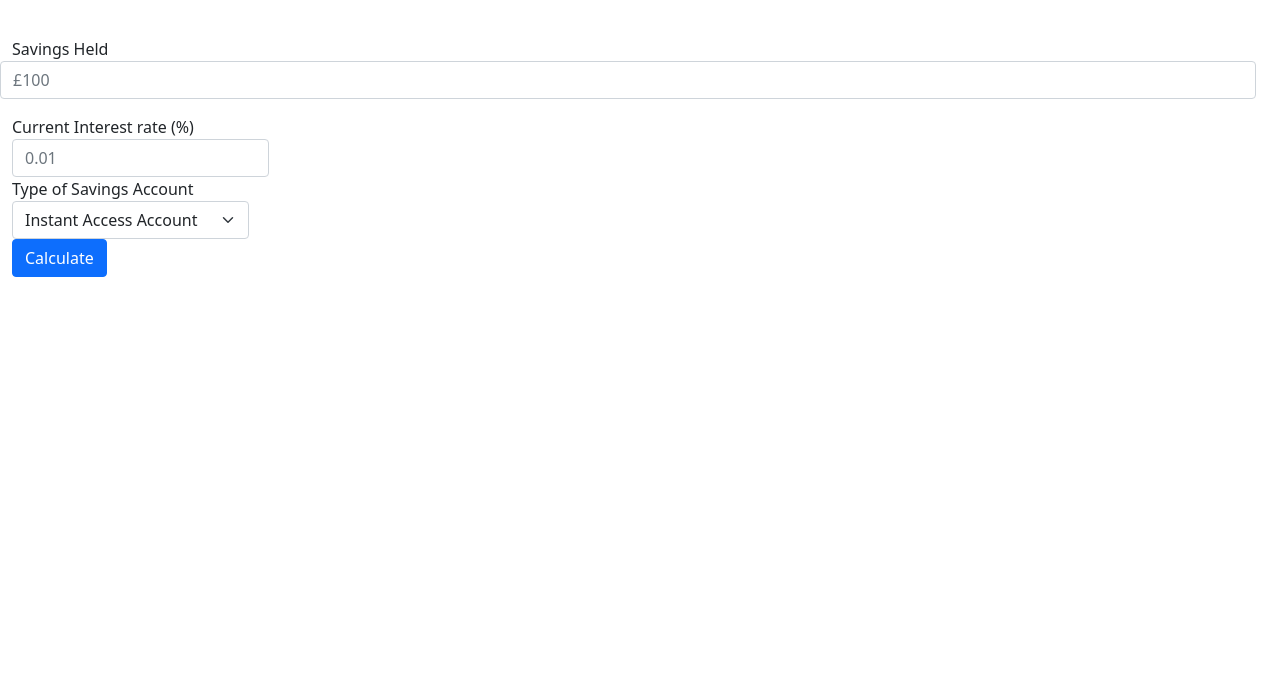
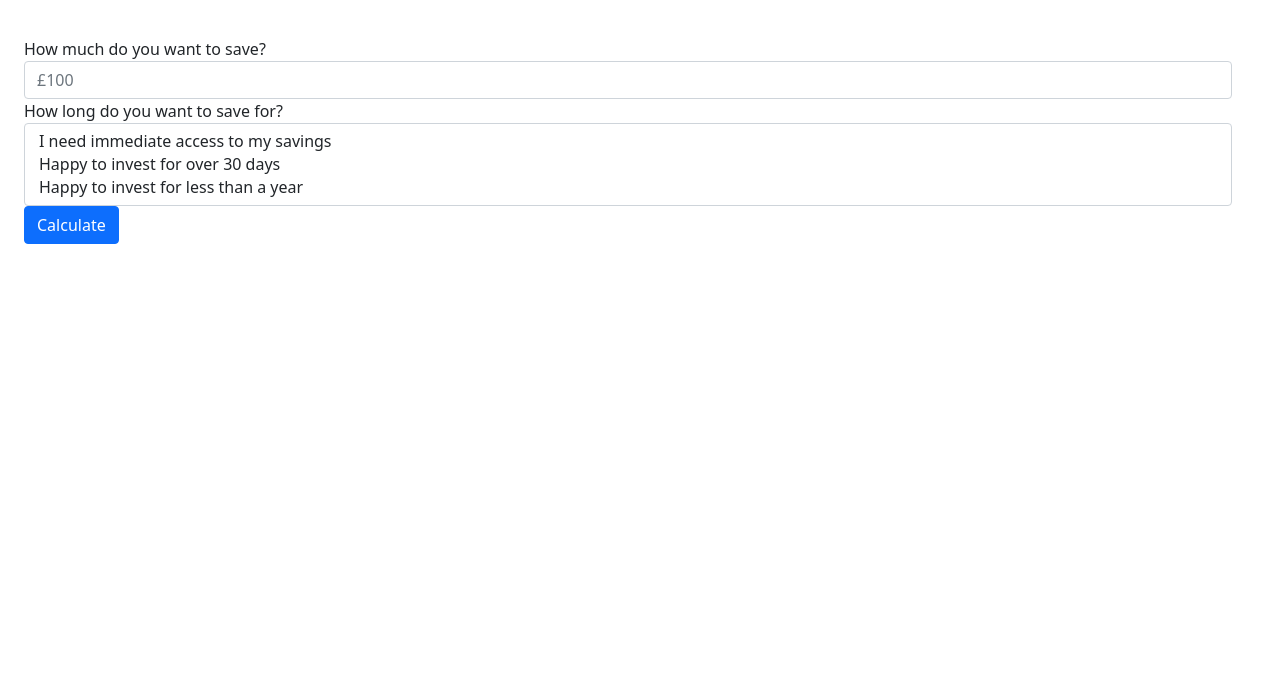
Before and after one commit to mccannka/milestone2-final, a plain HTML site: page index.html in a window 1280 px wide. Shown: the part 125-800 px from the top of the page. Drawn offline with nearby package versions, Linux system fonts and the light colour scheme.

Commit message:
HTML tidyup  - renoval of duplication / unused tags

```diff
--- a/index.html
+++ b/index.html
@@ -1,61 +1,49 @@
 <!DOCTYPE html>
 <html lang="en">
-
   <head>
     <meta charset="UTF-8">
     <meta name="viewport" content="width=device-width, initial-scale=1.0">
     <meta name="keywords" content="Savings, Desposit Rates, comparison" />
     <meta name="description" content="Compare savings rates today to get the most yout money" />
     <link rel="stylesheet" href="https://cdn.jsdelivr.net/npm/bootstrap@5.0.1/dist/css/bootstrap.min.css"
-        rel="stylesheet" integrity="sha384-+0n0xVW2eSR5OomGNYDnhzAbDsOXxcvSN1TPprVMTNDbiYZCxYbOOl7+AMvyTG2x"
-        crossorigin="anonymous" />
+      integrity="sha384-+0n0xVW2eSR5OomGNYDnhzAbDsOXxcvSN1TPprVMTNDbiYZCxYbOOl7+AMvyTG2x" crossorigin="anonymous" />
     <link rel="stylesheet" href="https://cdnjs.cloudflare.com/ajax/libs/font-awesome/4.7.0/css/font-awesome.min.css" />
     <link rel="stylesheet" href="assets/css/style.css">
     <title>Milestone Final</title>
-
   </head>
-
-
   <body>
     <!-- Calculator & Results -->
-    <section>
-        <div class="row py-5 text-centre">
+    <section id=calculator>
+      <div class="row py-5 text-centre row mb-3 col-12">
         <div class="col">
-                <h2 class="display-5 fw-bold">Savings Title
-                </h2>
-            </div>
-            <form class="px-4 py-5" id="rate-form" action="" method="POST">
-                <div class="row mb-3 col-12">
-                    <label id="saving-held">
-                        Savings Held
+          <h2 class="display-5 fw-bold">Interested in Saving?</h2>
+          <form class="px-4 py-5" id="rate-form" method="POST">
+            <div class="amount mb-3 col-12">
+              <label for="saving-held">
+              How much do you want to save?
               </label>
               <input type="number" class="form-control" id="saving-held" placeholder="£100" required="">
+              <div class="rate mb-3 col-12">
+                <label for="type">
+                How long do you want to save for?
+                </label>
+                <div class="typemrow mb-3 col-12">
+                  <select class="form-select" id="type" aria-label="Example select with button addon"
+                    required="" size="3">
+                    <option value="Instant">I need immediate access to my savings</option>
+                    <option value="Regular">Happy to invest for over 30 days</option>
+                    <option value="Fixed">Happy to invest for less than a year</option>
+                  </select>
+                  <button type="submit" id="calculate-button" class="btn btn-primary">Calculate</button>
                 </div>
-                <div class="rate" class="mb-3 col-12">
-                    <label for="rate">
-                        Current Interest rate (%)
-                    <input type="number" step="0.01" class="form-control" id="rate" placeholder="0.01"
-                        required="">
-                    </label>
-                    <div class = "type" class="row mb-3 col-12">
-                        <label for ="type">
-                            Type of Savings Account
-                            <select class="form-select" id="type" aria-label="Example select with button addon"
-                                required="">
-                                <option value="Instant">Instant Access Account</option>
-                                <option value="Regular">Monthly Regular Savings</option>
-                                <option value="Fixed">Fixed term Account</option>
-                            </select>
-                        </label>
               </div>
-                    <button type="submit" id="calculate-button" class="btn btn-primary">Calculate</button>
+            </div>
           </form>
         </div>
+        </div>
     </section>
-
-    <script src="https://code.jquery.com/jquery-3.6.0.min.js" integrity="sha256-/xUj+3OJU5yExlq6GSYGSHk7tPXikynS7ogEvDej/m4=" crossorigin="anonymous"></script>
-    <script src="assets/js/script.js"></script>
+    <script src="https://code.jquery.com/jquery-3.6.0.min.js"
+      integrity="sha256-/xUj+3OJU5yExlq6GSYGSHk7tPXikynS7ogEvDej/m4=" crossorigin="anonymous"></script>
+    <script src="assets/js/calc.js"></script>
   </body>
-
-
 </html>
```
Also changed, not shown: assets/js/selectrates.js (added, +12 -0 lines). Lines whose indentation alone changed are shown as unchanged.
